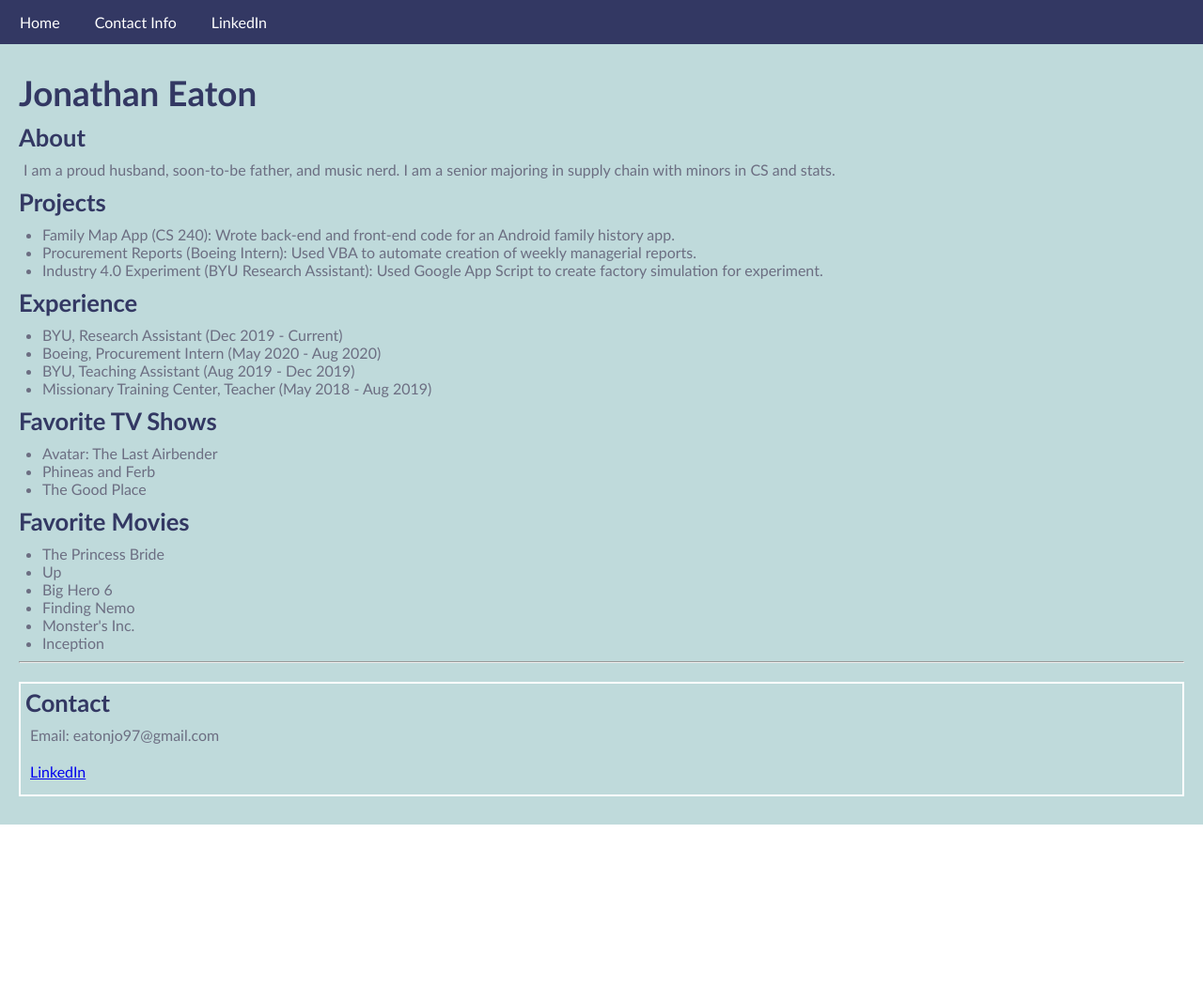
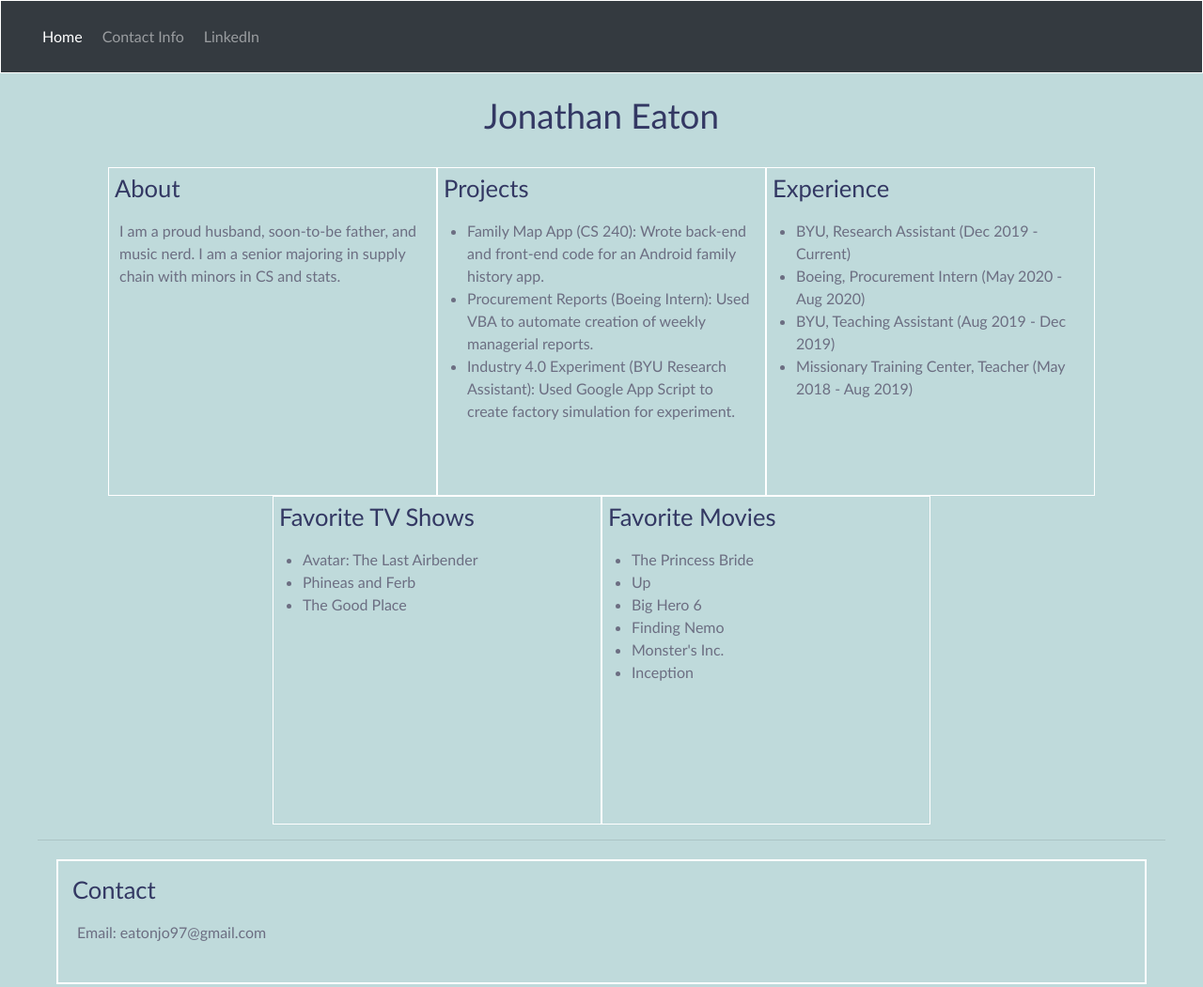
Before and after one commit to jeaton6/portfolio, a plain HTML site: page index.html in a window 1280 px wide. Shown: the whole page at 94% size. Before the commit the page ends 878 px from the top, so only its background shows below. Drawn offline with nearby package versions, Linux system fonts and the light colour scheme.

Commit message:
responsive design add

```diff
--- a/index.html
+++ b/index.html
@@ -3,24 +3,45 @@
   <head>
     <meta charset="utf-8">
     <title>The Man, the Myth, the Legend</title>
+    <link rel="stylesheet" href="https://stackpath.bootstrapcdn.com/bootstrap/4.1.3/css/bootstrap.min.css" integrity="sha384-MCw98/SFnGE8fJT3GXwEOngsV7Zt27NXFoaoApmYm81iuXoPkFOJwJ8ERdknLPMO" crossorigin="anonymous">
     <link rel="stylesheet" href="styles.css">
   </head>
 
   <body>
-    <div class="navbar">
-      <ul>
-        <li><a href="index.html">Home</a></li>
-        <li><a href="#contact-info">Contact Info</a></li>
-        <li><a href="https://www.linkedin.com/in/jonathan-h-eaton">LinkedIn</a></li>
+    <nav class="navbar navbar-expand-lg navbar-dark bg-dark">
+       <button class="navbar-toggler" type="button" data-toggle="collapse" data-target="#navbarNav"
+           aria-controls="navbarNav" aria-expanded="false" aria-label="Toggle navigation">
+         <span class="navbar-toggler-icon"></span>
+       </button>
+       <div class="collapse navbar-collapse" id="navbarNav">
+         <ul class="navbar-nav">
+           <li class="nav-item active">
+             <a class="nav-link" href="/index.html">Home <span class="sr-only">(current)</span></a>
+           </li>
+           <li class="nav-item">
+             <a class="nav-link" href="#contact-info">Contact Info</a>
+           </li>
+           <li class="nav-item">
+             <a class="nav-link" href="https://linkedin.com/in/jonathan-h-eaton">LinkedIn</a>
+           </li>
          </ul>
        </div>
+     </nav>
 
+    <div class="main-page">
+      <div class=header-container>
+        <div class="header"><h1>Jonathan Eaton</h1></div>
+      </div>
+
+      <div class="page-container">
         <div class="page">
-      <h1>Jonathan Eaton</h1>
+          <div class="page-item">
             <h2>About</h2>
             <p>I am a proud husband, soon-to-be father, and music nerd.
               I am a senior majoring in supply chain with minors in CS and stats. </p>
+          </div>
 
+          <div class="page-item">
             <h2>Projects</h2>
             <ul>
               <li>Family Map App (CS 240): Wrote back-end and front-end code for an
@@ -28,7 +49,9 @@
               <li>Procurement Reports (Boeing Intern): Used VBA to automate creation of weekly managerial reports.</li>
               <li>Industry 4.0 Experiment (BYU Research Assistant): Used Google App Script to create factory simulation for experiment.</li>
             </ul>
+          </div>
 
+          <div class="page-item">
             <h2>Experience</h2>
             <ul>
               <li>BYU, Research Assistant (Dec 2019 - Current)</li>
@@ -36,14 +59,19 @@
               <li>BYU, Teaching Assistant (Aug 2019 - Dec 2019)</li>
               <li>Missionary Training Center, Teacher (May 2018 - Aug 2019)</li>
             </ul>
+          </div>
 
+          <div class="page-item">
             <h2>Favorite TV Shows</h2>
             <ul>
               <li>Avatar: The Last Airbender</li>
               <li>Phineas and Ferb</li>
               <li>The Good Place</li>
             </ul>
+          </div>
 
+
+          <div class="page-item">
             <h2>Favorite Movies</h2>
             <ul>
               <li>The Princess Bride</li>
@@ -53,14 +81,21 @@
               <li>Monster's Inc.</li>
               <li>Inception</li>
             </ul>
-
+          </div>
+        </div>
+      </div>
+      <div class="contact-container">
         <hr>
-
         <div class="contact">
           <h2 id="contact-info">Contact</h2>
           <p>Email: eatonjo97@gmail.com</p>
-        <p><a href="https://linkedin.com/in/jonathan-h-eaton">LinkedIn</a></p>
         </div>
       </div>
+    </div>
+
+    <script src="https://code.jquery.com/jquery-3.3.1.slim.min.js" integrity="sha384-q8i/X+965DzO0rT7abK41JStQIAqVgRVzpbzo5smXKp4YfRvH+8abtTE1Pi6jizo" crossorigin="anonymous"></script>
+    <script src="https://cdnjs.cloudflare.com/ajax/libs/popper.js/1.14.3/umd/popper.min.js" integrity="sha384-ZMP7rVo3mIykV+2+9J3UJ46jBk0WLaUAdn689aCwoqbBJiSnjAK/l8WvCWPIPm49" crossorigin="anonymous"></script>
+    <script src="https://stackpath.bootstrapcdn.com/bootstrap/4.1.3/js/bootstrap.min.js" integrity="sha384-ChfqqxuZUCnJSK3+MXmPNIyE6ZbWh2IMqE241rYiqJxyMiZ6OW/JmZQ5stwEULTy" crossorigin="anonymous"></script>
+
   </body>
 </html>
--- a/styles.css
+++ b/styles.css
@@ -4,20 +4,18 @@
   box-sizing: border-box;
 }
 
-.page {
+.content {
+
+}
+
+body {
   background-color: #bfdadb;
   align-items: center;
-  padding: 30px 20px;
 }
 
-.contact {
-  border: 2px solid #FFFFFF;
-  margin-top: 20px;
-  padding: 5px;
-}
-
-#contact-info {
-
+.main-page {
+  max-width: 1200px;
+  margin: auto;
 }
 
 h1, h2 {
@@ -53,26 +51,68 @@ li {
   margin-left: 5px;
 }
 
-.navbar ul {
-  list-style-type: none;
-  margin: 0;
-  padding: 0;
-  overflow: hidden;
+.navbar-container {
+  display: flex;
+  justify-content: center;
+  padding: 20px 0;
   background-color: #333863;
 }
 
-.navbar li {
-  float: left;
+.navbar {
+  border: 1px solid #fff;
+  display: flex;
+  justify-content: space-around;
 }
 
-.navbar li a {
-  display: block;
+.navbar a {
   color: white;
-  text-align: center;
-  padding: 14px 16px;
   text-decoration: none;
+  font-family: "Calibri Light", "Calibri", sans-serif;
 }
 
-.navbar li a:hover {
+.navbar a:hover {
   color: #6c6e82;
 }
+
+.header-container {
+  display: flex;
+  justify-content: center;
+  background-color: #bfdadb;
+}
+
+.header {
+  height: 100px;
+  display: flex;
+  justify-content: center;
+  align-items: center;
+}
+
+.page-container {
+  display: flex;
+  justify-content: center;
+}
+
+.page {
+  display: flex;
+  justify-content: center;
+  flex-wrap: wrap;
+}
+
+.page-item {
+  border: 1px solid #fff;
+  width: 350px;
+  height: 350px;
+  padding: 6px;
+}
+
+.contact-container {
+  display: block;
+  justify-content: center;
+}
+
+.contact {
+  border: 2px solid #FFFFFF;
+  margin: 20px;
+  padding: 15px;
+  display: block;
+}
```
Lines whose indentation alone changed are shown as unchanged.
